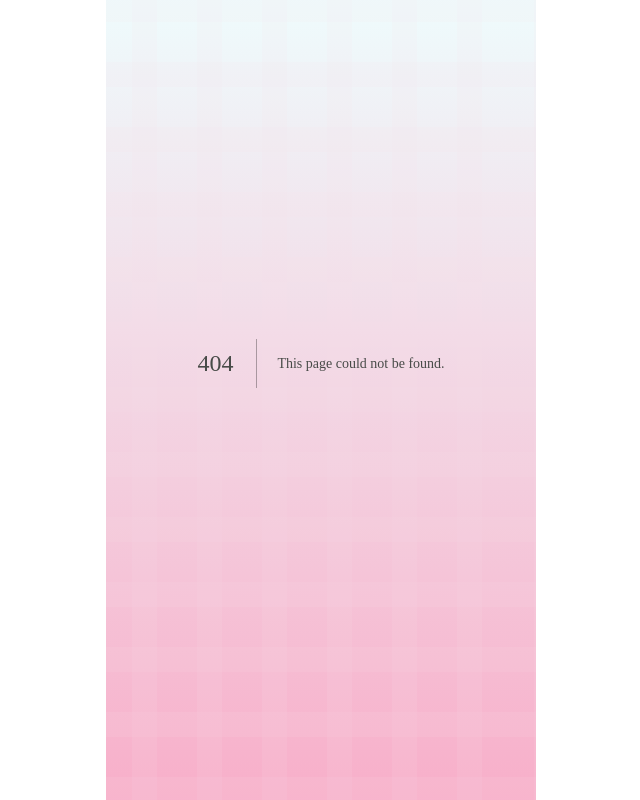
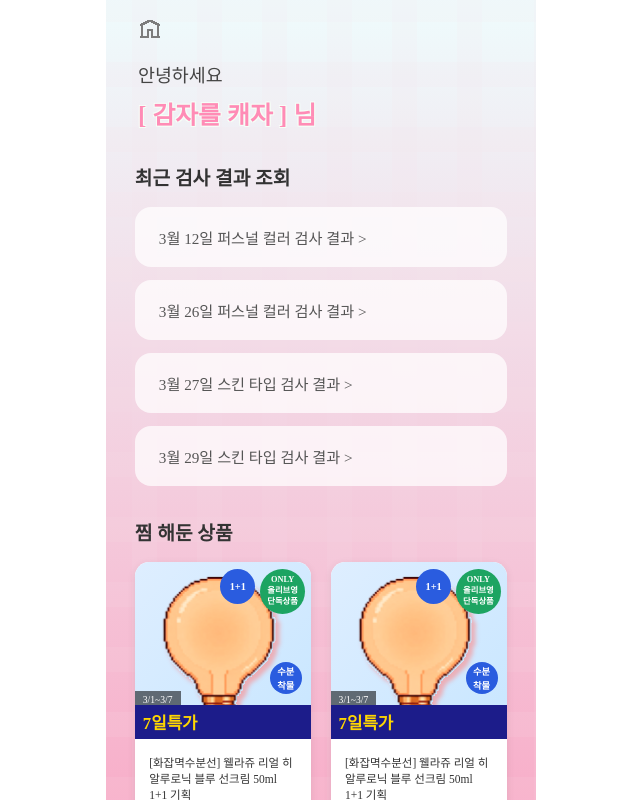
Before and after one commit to O-2ps/Oops_FE, a Next.js app: page /mypageDetail in a window 1280 px wide. Before the commit this address had no page. Shown: the whole page, without its empty margins (319-959 px from the left). Built offline with nearby package versions, Linux system fonts and the light colour scheme; a web font is replaced by a local one.

Commit message:
feat :: 마이페이지

```diff
--- /dev/null
+++ b/src/app/(analysis)/mypageDetail/page.tsx
@@ -0,0 +1,7 @@
+'use client'
+
+import MypageDetail from "@/ui/mypageDetail";
+
+export default function MypageDetailPage() {
+    return <MypageDetail />;
+}
--- /dev/null
+++ b/src/ui/mypageDetail/index.tsx
@@ -0,0 +1,97 @@
+'use client'
+
+import { useRouter } from "next/navigation";
+import * as S from "./style";
+
+const recentResults = [
+    { date: "3월 12일", type: "퍼스널 컬러 검사 결과" },
+    { date: "3월 26일", type: "퍼스널 컬러 검사 결과" },
+    { date: "3월 27일", type: "스킨 타입 검사 결과" },
+    { date: "3월 29일", type: "스킨 타입 검사 결과" },
+];
+
+const likedProducts = [
+    {
+        id: 1,
+        image: "/assets/light.svg",
+        badge: "ONLY\n올리브영\n단독상품",
+        tag: "1+1",
+        discount: "7일특가",
+        period: "3/1~3/7",
+        name: "[화잡멱수분선] 웰라쥬 리얼 히알루로닉 블루 선크림 50ml 1+1 기획",
+        price: "29,300원",
+        store: "올리브영",
+    },
+    {
+        id: 2,
+        image: "/assets/light.svg",
+        badge: "ONLY\n올리브영\n단독상품",
+        tag: "1+1",
+        discount: "7일특가",
+        period: "3/1~3/7",
+        name: "[화잡멱수분선] 웰라쥬 리얼 히알루로닉 블루 선크림 50ml 1+1 기획",
+        price: "29,300원",
+        store: "올리브영",
+    },
+];
+
+export default function MypageDetail() {
+    const router = useRouter();
+
+    return (
+        <S.Container>
+            <S.GreenBox />
+            <S.MainContent>
+                <S.TopBar>
+                    <S.HomeButton onClick={() => router.push("/home")}>
+                        <img src="/assets/home.svg" alt="홈" width={24} height={24} />
+                    </S.HomeButton>
+                </S.TopBar>
+
+                <S.Greeting>
+                    <S.GreetingText>안녕하세요</S.GreetingText>
+                    <S.UserName>[ 감자를 캐자 ] 님</S.UserName>
+                </S.Greeting>
+
+                <S.Section>
+                    <S.SectionTitle>최근 검사 결과 조회</S.SectionTitle>
+                    <S.ResultList>
+                        {recentResults.map((item, idx) => (
+                            <S.ResultItem key={idx} onClick={() => router.push("/result")}>
+                                <S.ResultItemText>
+                                    {item.date} {item.type} &gt;
+                                </S.ResultItemText>
+                            </S.ResultItem>
+                        ))}
+                    </S.ResultList>
+                </S.Section>
+
+                <S.Section>
+                    <S.SectionTitle>찜 해둔 상품</S.SectionTitle>
+                    <S.ProductGrid>
+                        {likedProducts.map((product) => (
+                            <S.ProductCard key={product.id}>
+                                <S.ProductImageWrapper>
+                                    <S.ProductBadge>{product.badge}</S.ProductBadge>
+                                    <S.ProductTag>{product.tag}</S.ProductTag>
+                                    <S.ProductPeriod>{product.period}</S.ProductPeriod>
+                                    <S.ProductDiscount>{product.discount}</S.ProductDiscount>
+                                    <S.ProductImg src={product.image} alt={product.name} />
+                                    <S.ProductHydration>수분착물</S.ProductHydration>
+                                </S.ProductImageWrapper>
+                                <S.ProductInfo>
+                                    <S.ProductName>{product.name}</S.ProductName>
+                                    <S.ProductMeta>
+                                        <S.ProductPrice>{product.price}</S.ProductPrice>
+                                        <S.ProductStore>{product.store}</S.ProductStore>
+                                    </S.ProductMeta>
+                                </S.ProductInfo>
+                            </S.ProductCard>
+                        ))}
+                    </S.ProductGrid>
+                </S.Section>
+            </S.MainContent>
+            <S.GreenBox />
+        </S.Container>
+    );
+}
--- /dev/null
+++ b/src/ui/mypageDetail/style.ts
@@ -0,0 +1,263 @@
+import styled from "@emotion/styled";
+
+export const Container = styled.div`
+    display: flex;
+    flex-direction: column;
+    width: 100%;
+    height: 100%;
+    position: relative;
+`;
+
+export const GreenBox = styled.div`
+    height: 2.2rem;
+    width: 100%;
+    background-color: #C6EB8D;
+    z-index: 2;
+    flex-shrink: 0;
+`;
+
+export const MainContent = styled.main`
+    flex: 1;
+    display: flex;
+    flex-direction: column;
+    width: 100%;
+    z-index: 1;
+    overflow-y: auto;
+
+    &::-webkit-scrollbar {
+        display: none;
+    }
+    -ms-overflow-style: none;
+    scrollbar-width: none;
+`;
+
+export const TopBar = styled.div`
+    display: flex;
+    align-items: center;
+    padding: rem 1.8rem 0.5rem;
+`;
+
+export const HomeButton = styled.button`
+    background: none;
+    border: none;
+    cursor: pointer;
+    display: flex;
+    align-items: center;
+    justify-content: center;
+    padding-left: 2rem;
+    padding-top: 1.2rem;
+    padding-bottom: 1.2rem;
+
+    &:active {
+        transform: scale(0.92);
+    }
+`;
+
+export const Greeting = styled.div`
+    padding-left: 2rem;
+    padding-bottom: 2rem;
+`;
+
+export const GreetingText = styled.p`
+    font-size: 1.15rem;
+    color: #444;
+    margin: 0 0 0.5rem;
+    font-weight: 400;
+`;
+
+export const UserName = styled.p`
+    font-size: 1.55rem;
+    font-weight: 700;
+    color: #FF8CB6;
+    margin: 0;
+    text-shadow:
+        -1px -1px 0 #F6FFF7,
+         1px -1px 0 #F6FFF7,
+        -1px  1px 0 #F6FFF7,
+         1px  1px 0 #F6FFF7;
+`;
+
+export const Section = styled.section`
+    margin-bottom: 2rem;
+`;
+
+export const SectionTitle = styled.h2`
+    font-size: 1.2rem;
+    font-weight: 700;
+    color: #333;
+    margin: 0 0 1rem;
+    padding: 0 1.8rem;
+`;
+
+export const ResultList = styled.ul`
+    list-style: none;
+    margin: 0;
+    padding: 0 1.8rem;
+    display: flex;
+    flex-direction: column;
+    gap: 0.8rem;
+`;
+
+export const ResultItem = styled.li`
+    background: rgba(255, 255, 255, 0.72);
+    border-radius: 1rem;
+    padding: 1.2rem 1.5rem;
+    cursor: pointer;
+    transition: background 0.15s, transform 0.1s;
+
+    &:hover {
+        background: rgba(255, 200, 220, 0.25);
+    }
+    &:active {
+        transform: scale(0.98);
+    }
+`;
+
+export const ResultItemText = styled.span`
+    font-size: 0.95rem;
+    color: #555;
+`;
+
+export const ProductGrid = styled.div`
+    display: grid;
+    grid-template-columns: 1fr 1fr;
+    gap: 1.2rem;
+    padding: 0 1.8rem;
+`;
+
+export const ProductCard = styled.div`
+    background: #fff;
+    border-radius: 0.9rem;
+    overflow: hidden;
+    box-shadow: 0 2px 8px rgba(0, 0, 0, 0.08);
+`;
+
+export const ProductImageWrapper = styled.div`
+    position: relative;
+    width: 100%;
+    aspect-ratio: 1;
+    background: linear-gradient(135deg, #deeeff 0%, #c8e6ff 100%);
+    overflow: hidden;
+`;
+
+export const ProductImg = styled.img`
+    width: 100%;
+    height: 100%;
+    object-fit: cover;
+    display: block;
+`;
+
+export const ProductBadge = styled.div`
+    position: absolute;
+    top: 0.4rem;
+    right: 0.4rem;
+    background: #1da462;
+    color: #fff;
+    font-size: 0.52rem;
+    font-weight: 700;
+    line-height: 1.3;
+    white-space: pre-line;
+    text-align: center;
+    padding: 0.3rem 0.35rem;
+    border-radius: 50%;
+    width: 2.8rem;
+    height: 2.8rem;
+    display: flex;
+    align-items: center;
+    justify-content: center;
+    z-index: 2;
+`;
+
+export const ProductTag = styled.div`
+    position: absolute;
+    top: 0.4rem;
+    right: 3.5rem;
+    background: #2a5cdf;
+    color: #fff;
+    font-size: 0.65rem;
+    font-weight: 700;
+    padding: 0.25rem 0.4rem;
+    border-radius: 50%;
+    width: 2.2rem;
+    height: 2.2rem;
+    display: flex;
+    align-items: center;
+    justify-content: center;
+    z-index: 2;
+`;
+
+export const ProductHydration = styled.div`
+    position: absolute;
+    bottom: 2.8rem;
+    right: 0.6rem;
+    background: #2a5cdf;
+    color: #fff;
+    font-size: 0.58rem;
+    font-weight: 700;
+    padding: 0.25rem 0.4rem;
+    border-radius: 50%;
+    width: 2rem;
+    height: 2rem;
+    display: flex;
+    align-items: center;
+    justify-content: center;
+    text-align: center;
+    z-index: 2;
+`;
+
+export const ProductPeriod = styled.div`
+    position: absolute;
+    bottom: 2rem;
+    left: 0;
+    background: rgba(0, 0, 0, 0.55);
+    color: #fff;
+    font-size: 0.6rem;
+    padding: 0.15rem 0.5rem;
+    z-index: 2;
+`;
+
+export const ProductDiscount = styled.div`
+    position: absolute;
+    bottom: 0;
+    left: 0;
+    right: 0;
+    background: #1c1c8a;
+    color: #FFD700;
+    font-size: 1.05rem;
+    font-weight: 900;
+    padding: 0.3rem 0.5rem;
+    z-index: 2;
+`;
+
+export const ProductInfo = styled.div`
+    padding: 1rem 0.9rem 1.2rem;
+`;
+
+export const ProductName = styled.p`
+    font-size: 0.72rem;
+    color: #333;
+    margin: 0 0 0.5rem;
+    line-height: 1.4;
+    display: -webkit-box;
+    -webkit-line-clamp: 3;
+    -webkit-box-orient: vertical;
+    overflow: hidden;
+`;
+
+export const ProductMeta = styled.div`
+    display: flex;
+    align-items: center;
+    gap: 0.5rem;
+    flex-wrap: wrap;
+`;
+
+export const ProductPrice = styled.span`
+    font-size: 0.78rem;
+    font-weight: 600;
+    color: #222;
+`;
+
+export const ProductStore = styled.span`
+    font-size: 0.72rem;
+    color: #888;
+`;
```
